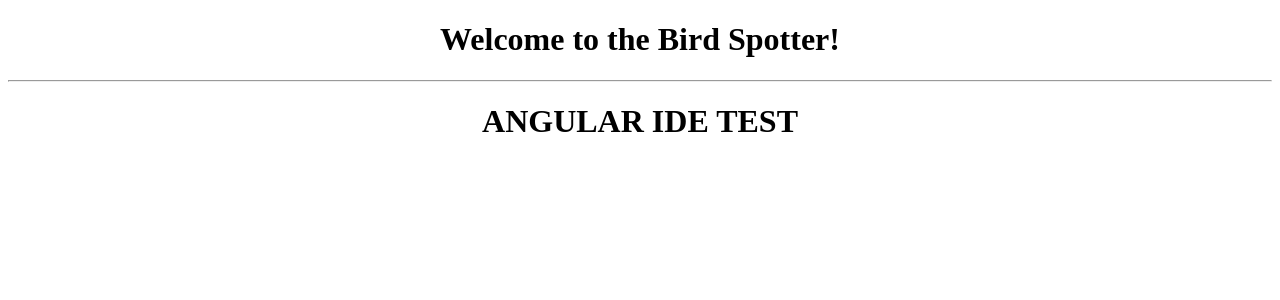
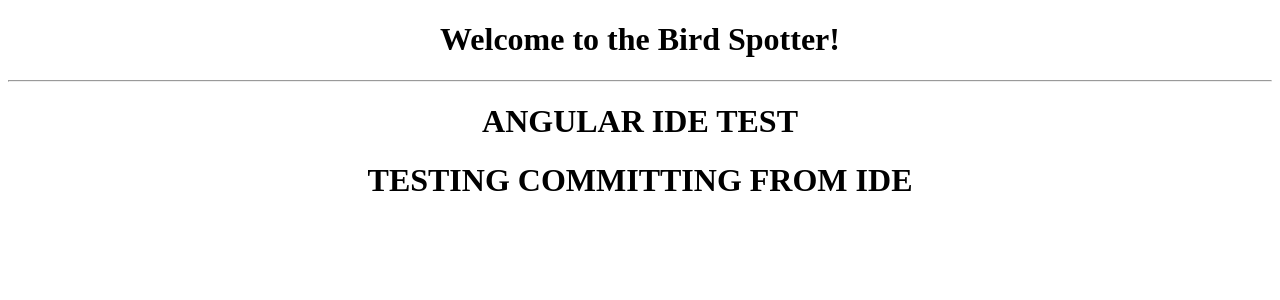
Before and after one commit to jjvmak/BirdSpotter, an Angular app: page / in a window 1280 px wide. Shown: the top 300 px of the page. Built offline with nearby package versions, Linux system fonts and the light colour scheme; no server answers.

Commit message:
Testing committing from IDE.

```diff
--- a/src/app/app.component.html
+++ b/src/app/app.component.html
@@ -5,5 +5,6 @@
   </h1>
   <hr>
   <h1>ANGULAR IDE TEST</h1>
+  <h1>TESTING COMMITTING FROM IDE</h1>
 
 </div>
```
